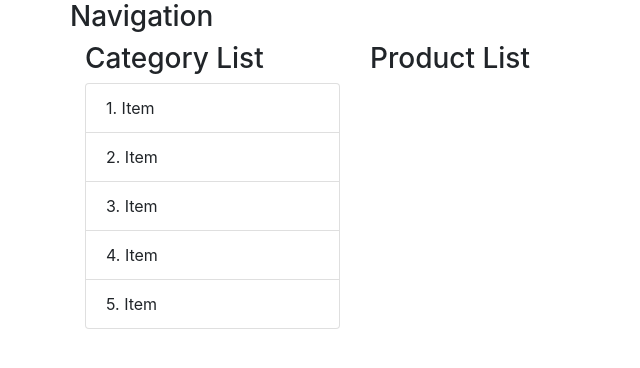
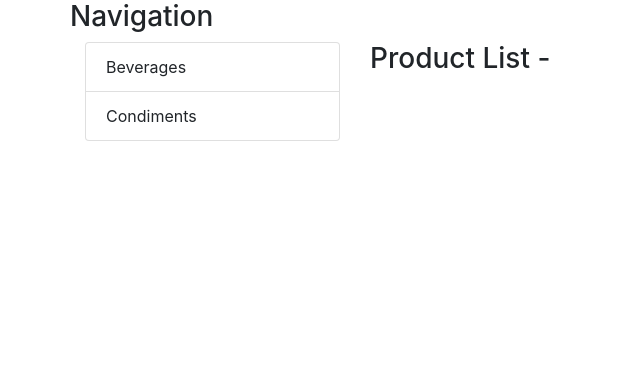
Before and after one commit to robinucar/Products-App, a React (Create React App) app: page / in a window 1280 px wide. Shown: the top 368 px of the page, without its empty margins (0-640 px from the left). Built offline with nearby package versions, Linux system fonts and the light colour scheme.

Commit message:
passed state from app component to other components with pure react

```diff
--- a/src/App.js
+++ b/src/App.js
@@ -1,11 +1,20 @@
-import React from "react";
+import React, { Component } from "react";
 import Nav from "./Components/Navigation/Nav";
 import Categories from "./Components/Categories/Categories";
 import Products from "./Components/Products/Products";
 
 import { Container, Row, Col } from "reactstrap";
+class App extends Component {
+  state = {currentCategory: ''}
 
-function App() {
+  changeCategory = (category) => {
+    this.setState({currentCategory: category.categoryName})
+  }
+
+
+  render(){
+    const productInfo = {name: 'Washing Machine', brand: 'Beko', model: 'SX561233'};
+    const categoryInfo = {title: 'White-goods'}
     return (
       <div>
         <Container>
@@ -15,15 +24,19 @@ function App() {
 
           <Row>
             <Col xs="3">
-            <Categories />
+              <Categories currentCategory={this.state.currentCategory} changeCategory={this.changeCategory}  info={categoryInfo} />
             </Col>
             <Col xs="9">
-            <Products />
+              <Products currentCategory={this.state.currentCategory} info={productInfo} />
             </Col>
           </Row>
         </Container>
       </div>
     );
   }
+}
+
+
+
 
 export default App;
--- a/src/Components/Categories/Categories.js
+++ b/src/Components/Categories/Categories.js
@@ -2,17 +2,28 @@ import React, { Component } from "react";
 import {ListGroup, ListGroupItem} from 'reactstrap';
 
 class Categories extends Component {
+
+  state = {
+    categories: [
+      {categoryId: 1, categoryName: 'Beverages'},
+      {categoryId: 2, categoryName: 'Condiments'}
+    ]
+
+  };
+
+
+
+
   render() {
+      const itemMap = this.state.categories.map(category => (
+    <ListGroupItem onClick={ () => this.props.changeCategory(category) } key={category.categoryId} >{category.categoryName}</ListGroupItem>
+  ))
     return (
       <div>
-        <h3>Category List</h3>
         <ListGroup>
-          <ListGroupItem>1. Item</ListGroupItem>
-          <ListGroupItem>2. Item</ListGroupItem>
-          <ListGroupItem>3. Item</ListGroupItem>
-          <ListGroupItem>4. Item</ListGroupItem>
-          <ListGroupItem>5. Item</ListGroupItem>
+        {itemMap}
         </ListGroup>
+        <h4>{this.props.currentCategory}</h4>
       </div>
     );
   }
--- a/src/Components/Products/Products.js
+++ b/src/Components/Products/Products.js
@@ -4,7 +4,7 @@ class Products extends Component {
   render() {
     return (
       <div>
-          <h3>Product List</h3>
+          <h3>Product List - {this.props.currentCategory}</h3>
       </div>
     )
   }
```
Lines whose indentation alone changed are shown as unchanged.
